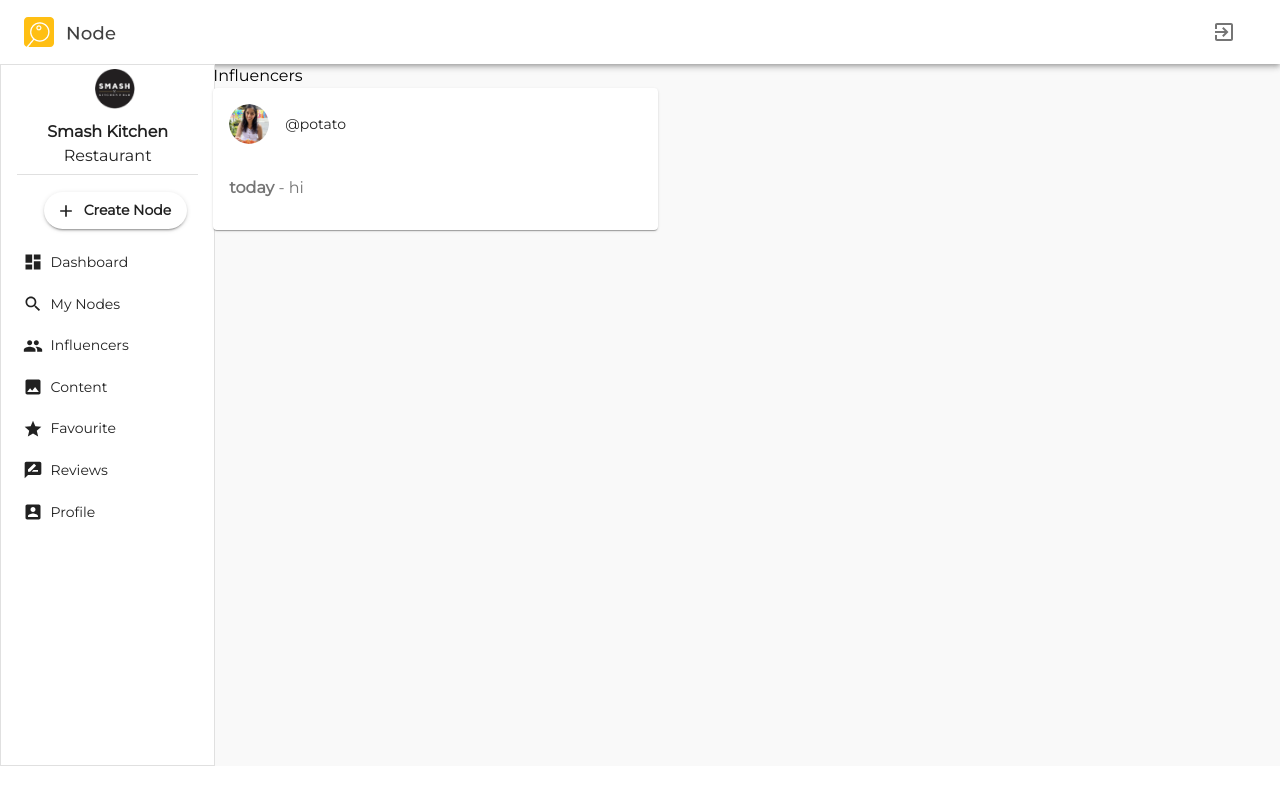
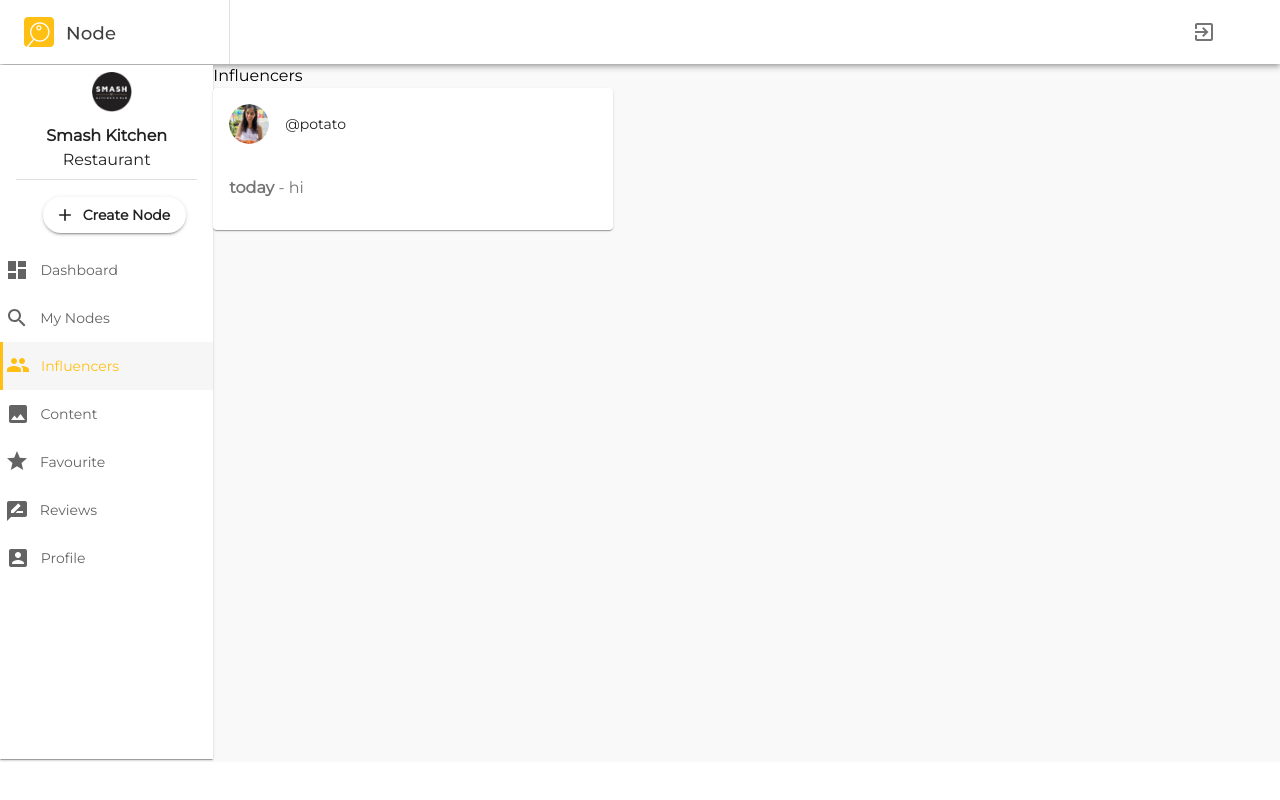
Before and after one commit to NirmalHegde/Node-Influencers, a React (Create React App) app: page / in a window 1280 px wide. Built offline with nearby package versions, Linux system fonts and the light colour scheme.

Commit message:
fully built menu components

```diff
--- a/src/App.js
+++ b/src/App.js
@@ -2,7 +2,6 @@ import React from 'react';
 import { Grid } from '@material-ui/core';
 import Header from './Components/Header/Header';
 import Menu from './Components/Menu/Menu';
-import Influencers from './Components/Influencers/Influencers';
 import AppStyles from "./AppStyles";
 
 //App contains layout of the node website
@@ -15,16 +14,9 @@ export default function App() {
         <Header />
       </Grid>
 
-      <Grid container direction="row">
-        {/*Sidebar section of the website*/}
-        <Grid item xs={12} sm={2}>
+      {/*Sidebar section of the website*/}
+      <Grid item xs={12}>
           <Menu />
-        </Grid>
-
-        {/*Main Content Section*/}
-        <Grid item xs={12} sm={10}>
-          <Influencers />
-        </Grid>
       </Grid>
 
     </Grid>
--- a/src/AppStyles.jsx
+++ b/src/AppStyles.jsx
@@ -4,7 +4,7 @@ import { makeStyles } from '@material-ui/styles';
 const AppStyles = makeStyles(() => ({
   root: {
       background: "#F9F9F9"
-  }
+  },
 }))
 
 export default AppStyles;
--- a/src/Components/Header/Header.jsx
+++ b/src/Components/Header/Header.jsx
@@ -1,6 +1,6 @@
 import React from 'react';
 import headerLogo from './headerLogo.png'
-import { AppBar, Toolbar, IconButton } from '@material-ui/core';
+import { AppBar, Toolbar, IconButton, Divider } from '@material-ui/core';
 import ExitToAppIcon from '@material-ui/icons/ExitToApp';
 import HeaderStyles from "./HeaderStyles";
 
@@ -11,9 +11,15 @@ const Header = () => {
     return (
     <AppBar className={classes.root} position="static"> {/*Static ensures header is always visible (scalability)*/}
         <Toolbar>
-            <img alt='Node' classname={classes.logo} src={headerLogo}></img> {/*Website Logo*/}
+            <img alt='Node' className={classes.logo} src={headerLogo}></img> {/*Website Logo*/}
 
-            <IconButton className={classes.exitButton} aria-label="exit"> {/*Exit button, functionality can be added as seen fit using onClick*/}
+            <div className={classes.dividerSpacing} />
+
+            <Divider orientation="vertical" flexItem />
+
+            <div className={classes.exitSpacing}></div>
+
+            <IconButton aria-label="exit"> {/*Exit button, functionality can be added as seen fit using onClick*/}
                 <ExitToAppIcon />
             </IconButton>
         </Toolbar>
--- a/src/Components/Header/HeaderStyles.jsx
+++ b/src/Components/Header/HeaderStyles.jsx
@@ -3,10 +3,13 @@ import { makeStyles } from '@material-ui/styles';
 
 const HeaderStyles = makeStyles((theme) => ({
     root: {
-        background: "#FFFFFF"
+        background: "#FFFFFF",
     },
-    exitButton: {
-        marginLeft: "88%"
+    dividerSpacing: {
+        flexGrow: 0.104,
+    },
+    exitSpacing: {
+        flexGrow: 0.87,
     }
 }))
 
--- a/src/Components/Menu/Menu.jsx
+++ b/src/Components/Menu/Menu.jsx
@@ -1,6 +1,9 @@
 import React from 'react';
 import companyLogo from './companyLogo.png';
-import { Paper, Avatar, Typography, Divider, Button } from '@material-ui/core';
+import { Grid, Paper, Avatar, Typography, Divider, Button, Tab, Tabs } from '@material-ui/core';
+import Influencers from "../Influencers/Influencers";
+import Placeholder from "../Placeholder/Placeholder";
+
 import AddIcon from '@material-ui/icons/Add';
 import DashboardIcon from '@material-ui/icons/Dashboard';
 import SearchIcon from '@material-ui/icons/Search';
@@ -13,11 +16,18 @@ import MenuStyles from "./MenuStyles";
 
 //sidebar section of the website
 export default function Menu() {
+
     const classes = MenuStyles(); //gets styles from MenuStyles.jsx
+    const [tab, setTab] = React.useState(2);
+
+    const handleChange = (event, newValue) => {
+        setTab(newValue);
+    };
 
     return (
-        <Paper className={classes.root} variant="outlined" square>
-            {/*Company section to tell which company is being looked at*/}
+        <Grid container direction="row">
+            <Grid item xs={12} sm={2}>
+                <Paper square className={classes.root}>
                     <Avatar className={classes.companyLogo} alt="company logo" src={companyLogo} />
                     <Typography className={classes.companyText}>
                         <b>Smash Kitchen</b>
@@ -30,20 +40,32 @@ export default function Menu() {
                     {/*Main buttons of the website*/}
                     <Button variant="contained" className={classes.createButton} startIcon={<AddIcon />}><b>Create Node</b></Button>
                     <br />
-            <Button className={classes.inactiveButton} startIcon={<DashboardIcon />}>Dashboard</Button>
-            <br />
-            <Button className={classes.inactiveButton} startIcon={<SearchIcon />}>My Nodes</Button>
-            <br />
-            <Button className={classes.inactiveButton} startIcon={<PeopleIcon />}>Influencers</Button> {/*Active button in this webpage*/}
-            <br />
-            <Button className={classes.inactiveButton} startIcon={<ImageIcon />}>Content</Button>
-            <br />
-            <Button className={classes.inactiveButton} startIcon={<StarIcon />}>Favourite</Button>
-            <br />
-            <Button className={classes.inactiveButton} startIcon={<RateReviewIcon />}>Reviews</Button>
-            <br />
-            <Button className={classes.inactiveButton} startIcon={<AccountBoxIcon />}>Profile</Button>
-            <br />
+                    <Tabs
+                        orientation="vertical"
+                        value={tab}
+                        onChange={handleChange}
+                    >
+                        <Tab label={<div> <DashboardIcon className={classes.dashboardIcon} /> &nbsp; Dashboard </div>} />
+                        <Tab label={<div> <SearchIcon className={classes.myNodesIcon} /> &nbsp; My Nodes </div>} />
+                        <Tab label={<div> <PeopleIcon className={classes.influencersIcon} /> &nbsp; Influencers </div>} />
+                        <Tab label={<div> <ImageIcon className={classes.contentIcon} /> &nbsp; Content </div>} />
+                        <Tab label={<div> <StarIcon className={classes.favouriteIcon} /> &nbsp; Favourite </div>} />
+                        <Tab label={<div> <RateReviewIcon className={classes.reviewsIcon} /> &nbsp; Reviews </div>} />
+                        <Tab label={<div> <AccountBoxIcon className={classes.profileIcon} /> &nbsp; Profile </div>} />
+                    </Tabs>
                 </Paper>
+            </Grid>
+
+            <Grid item xs={12} sm={9}>
+                {tab === 0 && <Placeholder />}
+                {tab === 1 && <Placeholder />}
+                {tab === 2 && <Influencers />}
+                {tab === 3 && <Placeholder />}
+                {tab === 4 && <Placeholder />}
+                {tab === 5 && <Placeholder />}
+                {tab === 6 && <Placeholder />}
+            </Grid>
+        </Grid>
+
     );
 };
--- a/src/Components/Menu/MenuStyles.jsx
+++ b/src/Components/Menu/MenuStyles.jsx
@@ -3,20 +3,21 @@ import { makeStyles } from '@material-ui/styles';
 
 const MenuStyles = makeStyles((theme) => ({
     root: {
-        height: "700px",
+        height: 694,
+        marginTop: "-1.802%",
         width: "100%",
     },
     companyLogo: {
-        padding: "2% 44%"
+        padding: "3% 43%",
+        marginTop: "5px",
     },
     companyText: {
         textAlign: "center",
-        padding: "3%"
+        padding: "3%",
     },
     createButton: {
         borderRadius: 20,
         background: "#FFFFFF",
-        fontFamily: "Montserrat",
         textTransform: "none",
         color: "primary",
         marginTop: "8%",
@@ -25,15 +26,40 @@ const MenuStyles = makeStyles((theme) => ({
     },
     inactiveButton: {
         textTransform: "none",
-        color: "primary",
+        color:'primary',
         justifyContent: "flex-start",
         width: "100%",
-        padding: "4% 12%"
+        padding: "4% 12%",
 
     },
-    activeButton: {
-        textTransform: "none",
-    }
+    dashboardIcon:{
+        marginBottom: "-6.2%",
+        marginLeft: "-80%",
+    },
+    myNodesIcon:{
+        marginBottom: "-7.1%",
+        marginLeft: "-94%"
+    },
+    influencersIcon:{
+        marginBottom: "-5.1%",
+        marginLeft: "-78%"
+    },
+    contentIcon:{
+        marginBottom: "-7.2%",
+        marginLeft: "-120%"
+    },
+    favouriteIcon:{
+        marginBottom: "-6%",
+        marginLeft: "-103%"
+    },
+    reviewsIcon:{
+        marginBottom: "-8.4%",
+        marginLeft: "-121%"
+    },
+    profileIcon:{
+        marginBottom: "-8.5%",
+        marginLeft: "-153%"
+    },
 }));
 
 export default MenuStyles;
--- /dev/null
+++ b/src/Components/Placeholder/Placeholder.jsx
@@ -0,0 +1,8 @@
+import React from 'react';
+
+export default function InfluencerCard(props) {
+
+    return (
+        <h1>Placeholder</h1>
+    );
+  }
--- a/src/index.js
+++ b/src/index.js
@@ -2,21 +2,8 @@ import React from 'react';
 import ReactDOM from 'react-dom';
 import App from './App';
 import * as serviceWorker from './serviceWorker';
-import { createMuiTheme, ThemeProvider } from '@material-ui/core/styles';
-
-//Theme setup for UI
-const theme = createMuiTheme({
-  typography: {
-    fontFamily: "Montserrat, Helvetica, Arial, sans-serif", //added Montserrat as primary font
-  },
-
-  palette: {
-    primary: {
-      light: "#757575", //light grey
-      main: "#404040", //dark grey
-    }
-  }
-});
+import { ThemeProvider } from '@material-ui/core/styles';
+import theme from './theme';
 
 //renders app to page
 ReactDOM.render(
--- /dev/null
+++ b/src/theme.js
@@ -0,0 +1,39 @@
+import { createMuiTheme } from '@material-ui/core/styles';
+
+//Theme setup for UI
+const theme = createMuiTheme({
+  typography: {
+    fontFamily: "Montserrat, Helvetica, Arial, sans-serif", //added Montserrat as primary font
+  },
+
+  palette: {
+    primary: {
+      light: "#757575", //light grey
+      main: "#404040", //dark grey
+    },
+    secondary: {
+      main: "#FFBF14", //yellow
+    }
+  },
+
+  overrides: {
+      MuiTabs: {
+        indicator: {
+            left: 0,
+            width: "3px"
+        }
+      },
+
+      MuiTab: {
+        root: {
+            textTransform: "none",
+            '&$selected': {
+                backgroundColor: "#F6F6F6",
+                color: '#FFBF14',
+            }
+        }
+      }
+    }
+});
+
+export default theme;
```
Lines whose indentation alone changed are shown as unchanged.
